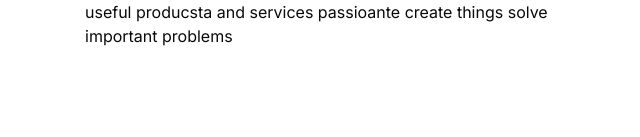
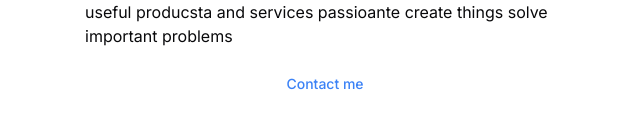
Before and after one commit to jorahty/spring-2024, a Next.js app: page / in a window 1280 px wide. Shown: the part 163-300 px from the top of the page, without its empty margins (315-955 px from the left). Built offline with nearby package versions, Linux system fonts and the light colour scheme.

Commit message:
contact widget

```diff
--- /dev/null
+++ b/app/contact.tsx
@@ -0,0 +1,18 @@
+'use client';
+
+import { Button } from '@/components/ui/button';
+import { useState } from 'react';
+
+export default function Contact() {
+  const [clicked, setClicked] = useState(false);
+
+  return clicked ? (
+    <Button variant="link" disabled>
+      &#106;&#116;&#101;&#110;&#110;&#097;&#110;&#116;&#064;&#117;&#099;&#115;&#099;&#046;&#101;&#100;&#117;
+    </Button>
+  ) : (
+    <Button onClick={() => setClicked(true)} className="text-blue-500" variant="link">
+      Contact me
+    </Button>
+  );
+}
--- a/app/header.tsx
+++ b/app/header.tsx
@@ -1,5 +1,5 @@
 import Image from 'next/image';
-import { Links } from './links';
+import Links from './links';
 
 export default function Header() {
   return (
--- a/app/links.tsx
+++ b/app/links.tsx
@@ -13,7 +13,7 @@ import {
 } from '@/components/ui/dropdown-menu';
 import { Button } from '@/components/ui/button';
 
-export function Links() {
+export default function Links() {
   return (
     <DropdownMenu>
       <DropdownMenuTrigger asChild>
--- a/app/page.tsx
+++ b/app/page.tsx
@@ -1,4 +1,5 @@
 import Header from './header';
+import Contact from './contact';
 
 export default function Home() {
   return (
@@ -12,6 +13,8 @@ export default function Home() {
           passioante create things solve important problems
         </p>
       </div>
+
+      <Contact />
     </main>
   );
 }
```
